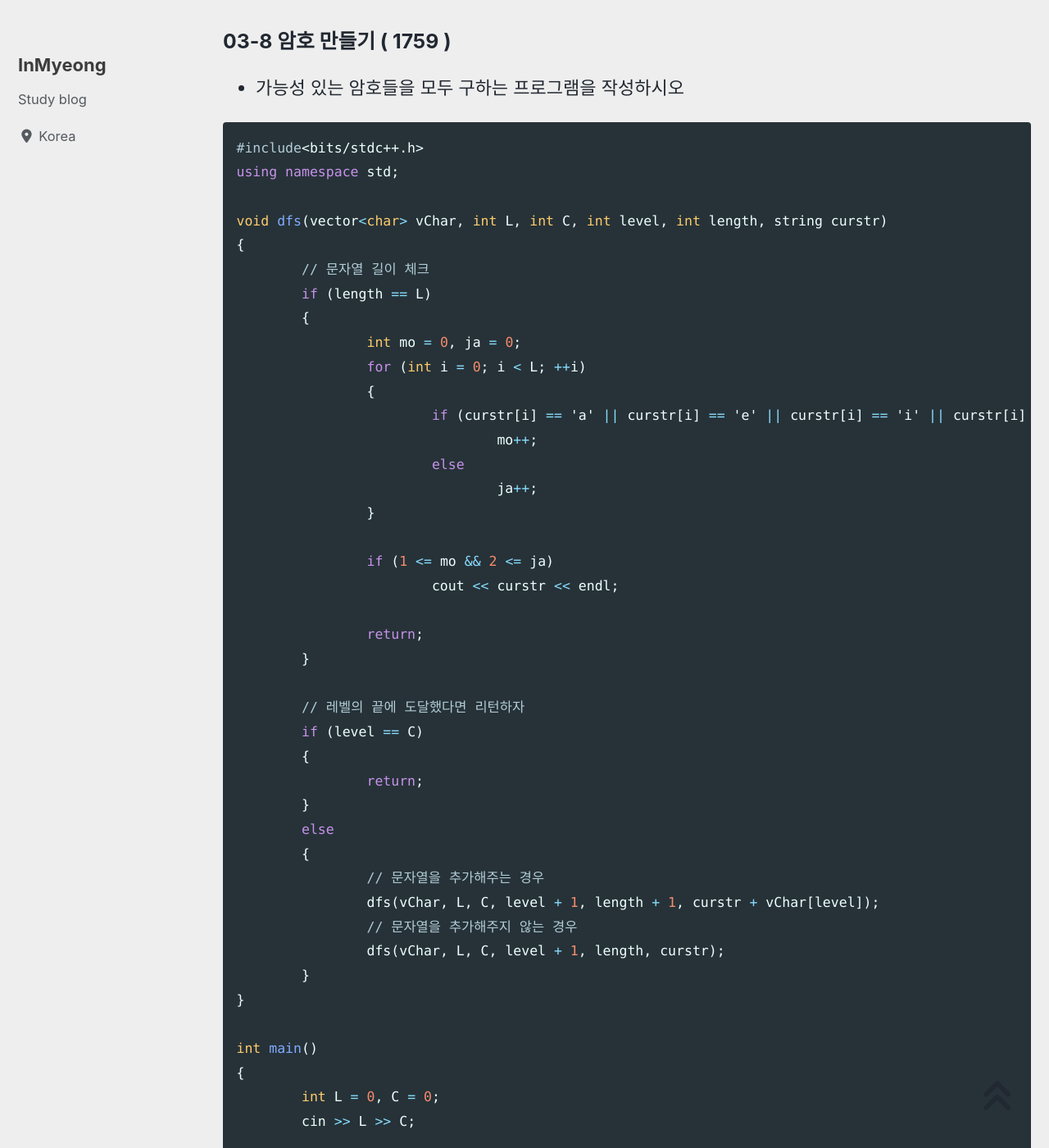
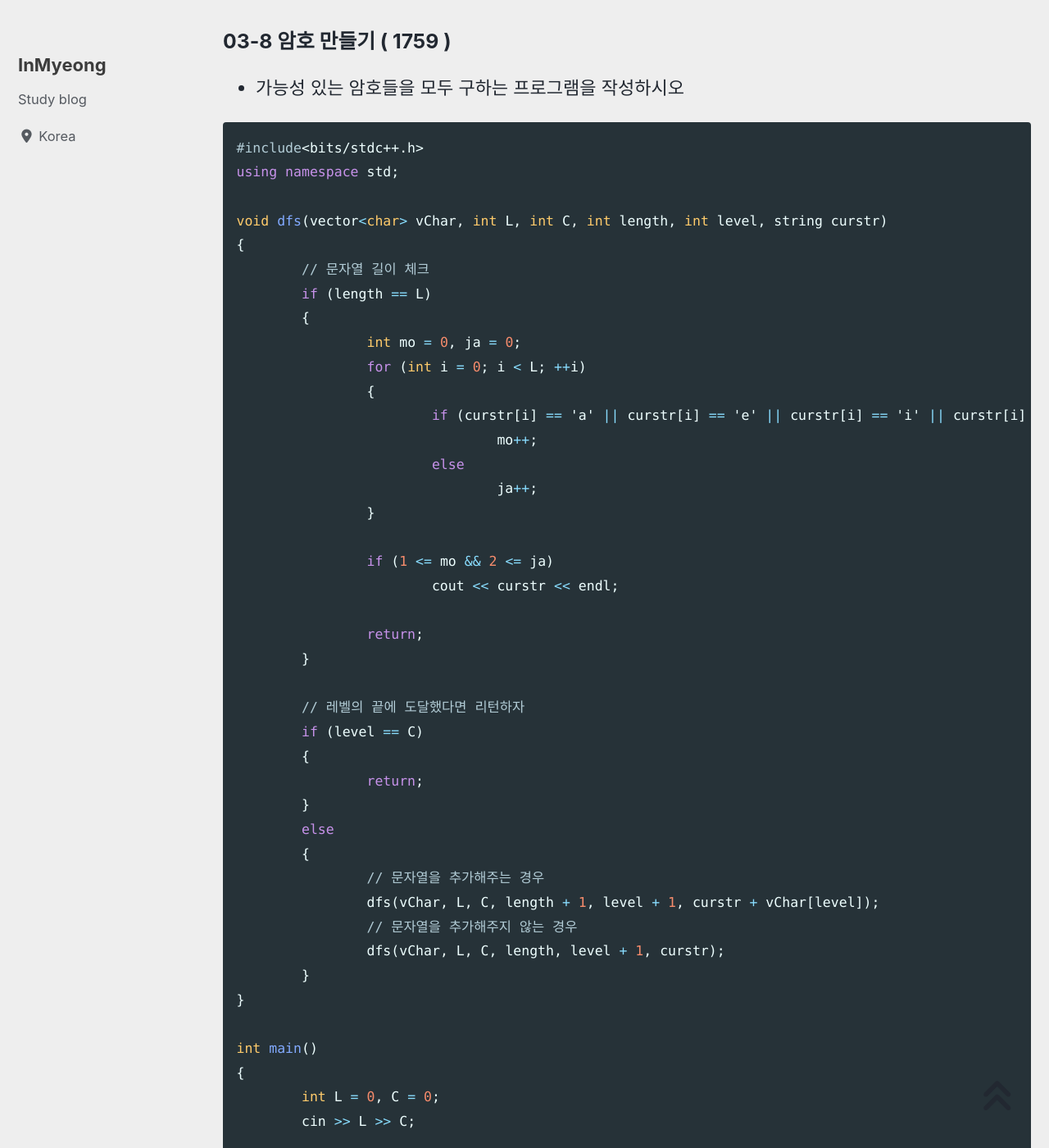
Before and after one commit to devMyeong/devMyeong.github.io, a Jekyll site: the page built from _posts/codingTest/2022-09-25-백준.md, in a window 1280 px wide and 1400 px high, scrolled down 24004 px. Shown: the whole window at 82% size. Built offline with Jekyll 4.4.1, drawn with Linux system fonts in a browser that asks for light colours; cached includes are drawn as plain includes; nearby versions of some CDN libraries; some web fonts are replaced; comment, search, counter and statistics services are not loaded.

Commit message:
Chore : 백준 코드 수정

```diff
--- a/_posts/codingTest/2022-09-25-백준.md
+++ b/_posts/codingTest/2022-09-25-백준.md
@@ -686,7 +686,7 @@ int main()
 #include<bits/stdc++.h>
 using namespace std;
 
-void dfs(vector<char> vChar, int L, int C, int level, int length, string curstr)
+void dfs(vector<char> vChar, int L, int C, int length, int level, string curstr)
 {
 	// 문자열 길이 체크
 	if (length == L)
@@ -714,9 +714,9 @@ void dfs(vector<char> vChar, int L, int C, int level, int length, string curstr)
 	else
 	{
 		// 문자열을 추가해주는 경우
-		dfs(vChar, L, C, level + 1, length + 1, curstr + vChar[level]);
+		dfs(vChar, L, C, length + 1, level + 1, curstr + vChar[level]);
 		// 문자열을 추가해주지 않는 경우
-		dfs(vChar, L, C, level + 1, length, curstr);
+		dfs(vChar, L, C, length, level + 1, curstr);
 	}
 }
 
```
